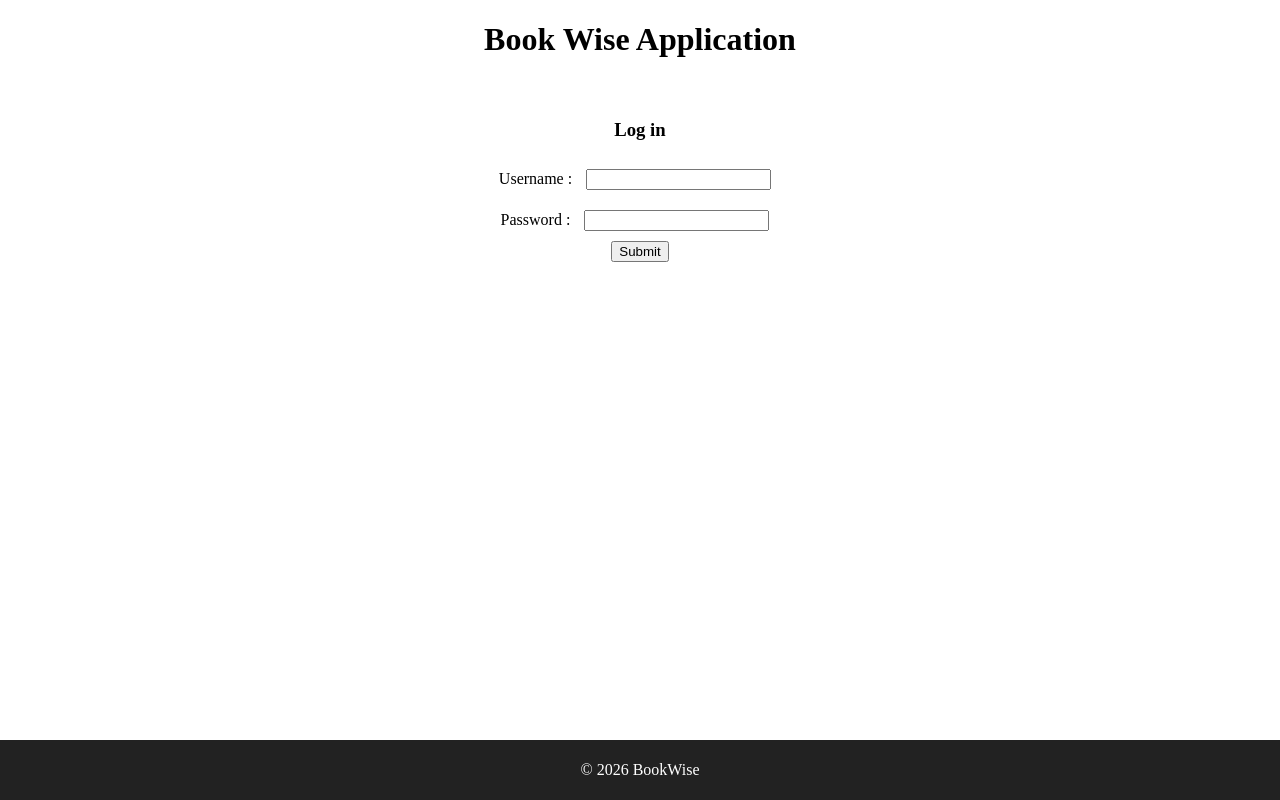
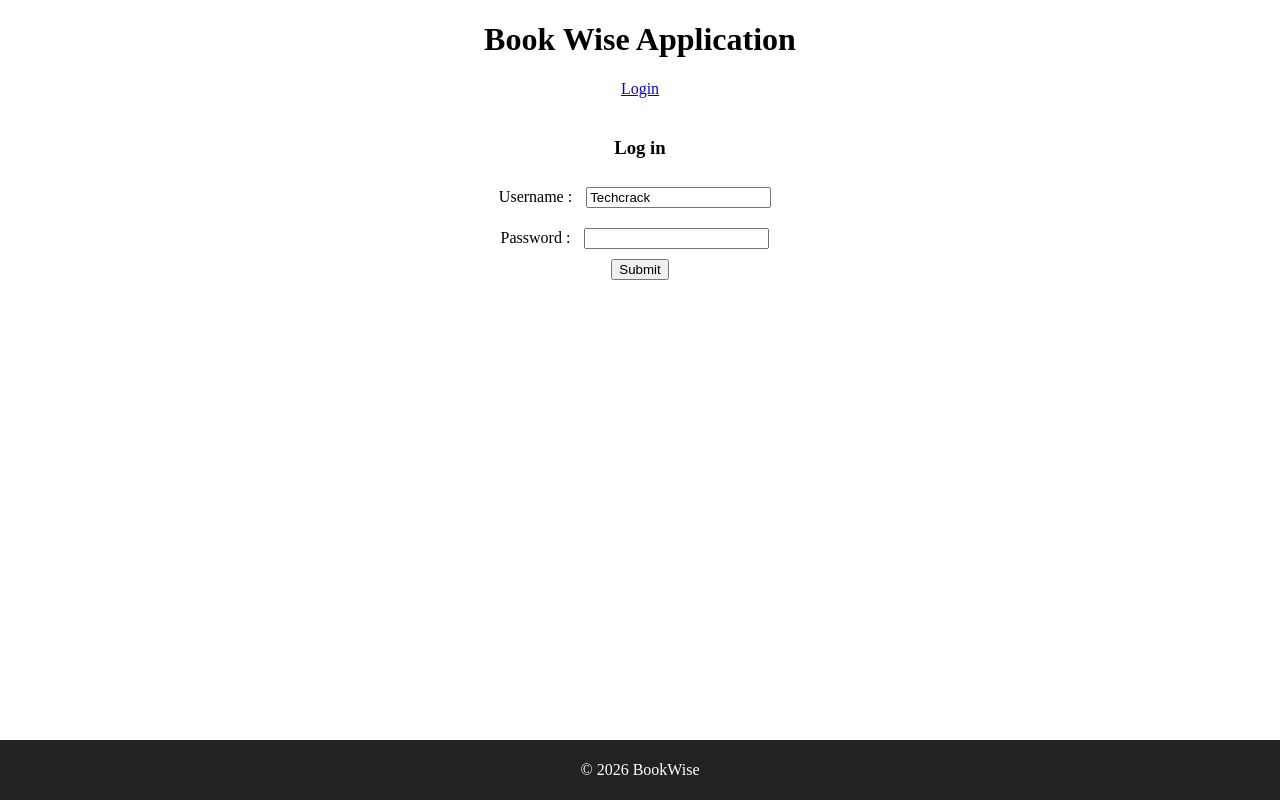
Before and after one commit to KavinAdithya/Bookwise-UI, a React (Vite) app in the folder bookwise/: page /login in a window 1280 px wide. Built offline with nearby package versions, Linux system fonts and the light colour scheme.

Commit message:
JWT uth doing to store token login and logout

```diff
--- /dev/null
+++ b/bookwise/src/Components/AuthProvider.jsx
@@ -0,0 +1,32 @@
+import { createContext, useContext, useState } from "react";
+
+export const AuthContext = createContext();
+
+function AuthProvider({children}) {
+
+    const [isAuthenticated, setIsAuthenticated] = useState(!!localStorage.getItem("token"));
+
+    const login = (token) => {
+        console.log("Login ")
+        localStorage.setItem("token", token);
+        setIsAuthenticated(true)
+    }
+
+    const logout = () => {
+        localStorage.removeItem("token")
+        setIsAuthenticated(false)
+    }
+
+    return(
+        <AuthContext.Provider
+                        value = {{
+                            isAuthenticated,
+                            login,
+                            logout
+                        }}>
+            {children}
+        </AuthContext.Provider>
+    )
+}
+
+export default AuthProvider;
--- a/bookwise/src/Components/BookWiseApp.jsx
+++ b/bookwise/src/Components/BookWiseApp.jsx
@@ -5,9 +5,11 @@ import Login from './Login'
 import Welcome from "./Welcome";
 import {BrowserRouter, Route, Routes } from 'react-router-dom'
 import Layout from "./Layout";
+import AuthProvider from "./AuthProvider";
 
 function BookWiseApp() {
     return <>
+        <AuthProvider>
             <BrowserRouter>
                 <Routes>
                     <Route element={<Layout/>}>
@@ -23,6 +25,7 @@ function BookWiseApp() {
                     </Route>
                 </Routes>
             </BrowserRouter>
+        </AuthProvider>
     </>
 }
 
--- a/bookwise/src/Components/Header.jsx
+++ b/bookwise/src/Components/Header.jsx
@@ -1,7 +1,15 @@
+import { useContext } from "react";
+import { Link } from "react-router-dom";
+import { AuthContext } from "./AuthProvider";
+
 function Header() {
+    const {isAuthenticated} = useContext(AuthContext)
+
     return (
         <header>
             <h1>Book Wise Application</h1>
+            {!isAuthenticated && <Link to="/login"> Login </Link>}
+            {isAuthenticated && <Link to="/logout"> Logout </Link>}
         </header>
     )
 }
--- a/bookwise/src/Components/Login.jsx
+++ b/bookwise/src/Components/Login.jsx
@@ -1,17 +1,34 @@
+import { useContext, useState } from "react";
+import { authenitcateUser } from "../apiservice/users/userservice";
+import { AuthContext } from "./AuthProvider";
+
 function Login() {
+    const [username, setUsername] = useState("Techcrack")
+    const [password, setPassword] = useState();
+    const {login} = useContext(AuthContext)
+
+    async function authenticate() {
+        const credential = {
+            "username" : username,
+            "password" :  password
+        }
+
+        const response = await authenitcateUser(credential)
+
+        login(response.data.data.token)
+    }
+
     return <>
-        <form>
         <h3>Log in</h3>
         <div>
             <label> Username : </label>
-                <input type="text" name="username"/> <br/>
+            <input type="text" name="username" value={username} onChange={(e) => setUsername(e.target.value)}/> <br/>
         </div>
         <div>
             <label>Password : </label>
-                <input type="text" name="password"/> <br/>
+            <input type="text" name="password" value={password} onChange={(e) => setPassword(e.target.value)}/> <br/>
         </div>
-            <button type="submit">Submit</button>
-        </form>
+        <button type="submit" onClick={authenticate}>Submit</button>
     </>
 }
 
--- a/bookwise/src/apiservice/users/userservice.js
+++ b/bookwise/src/apiservice/users/userservice.js
@@ -7,3 +7,7 @@ export function registerUser(userData) {
                     userData
                 )
 }
+
+export function authenitcateUser(userCredential) {
+    return apiClient.post("/users/login", userCredential)
+}
```
Also changed, not shown: bookwise/src/Components/Logout.jsx (added, +13 -0 lines). Lines whose indentation alone changed are shown as unchanged.
